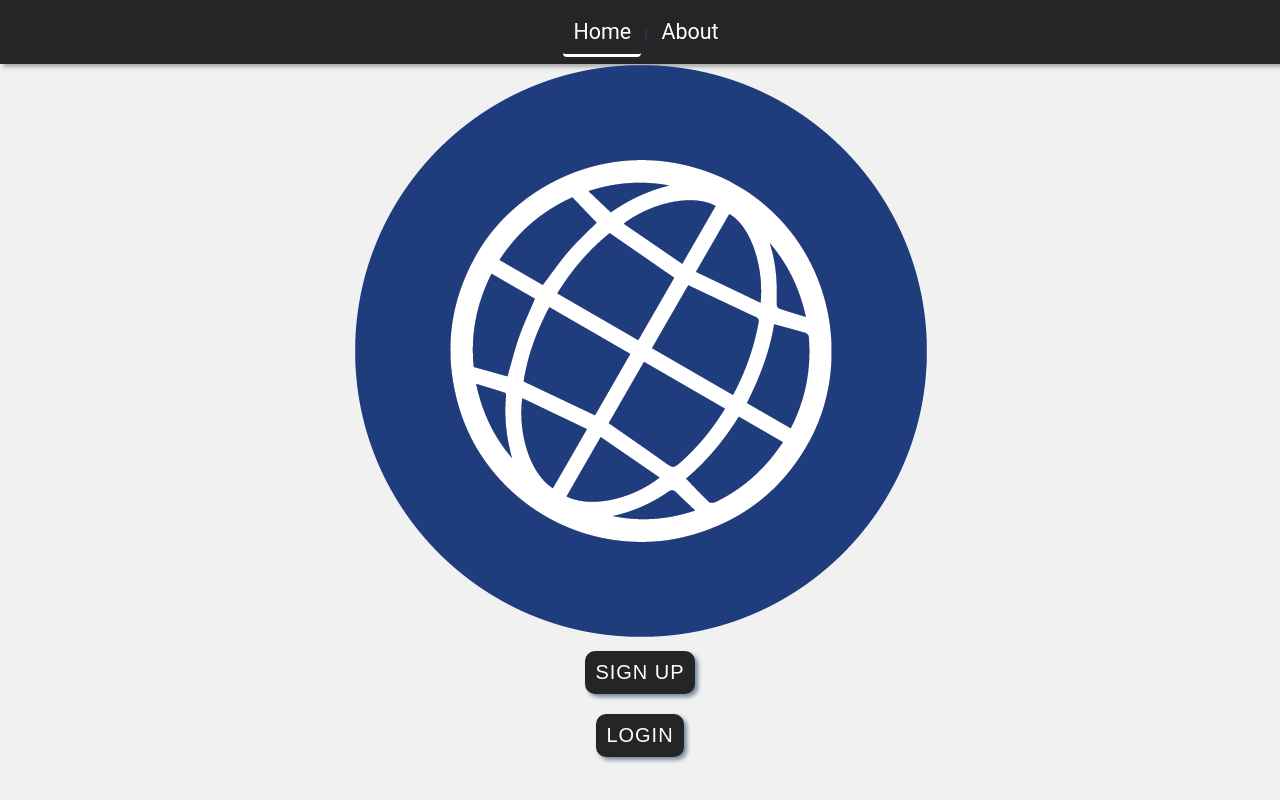
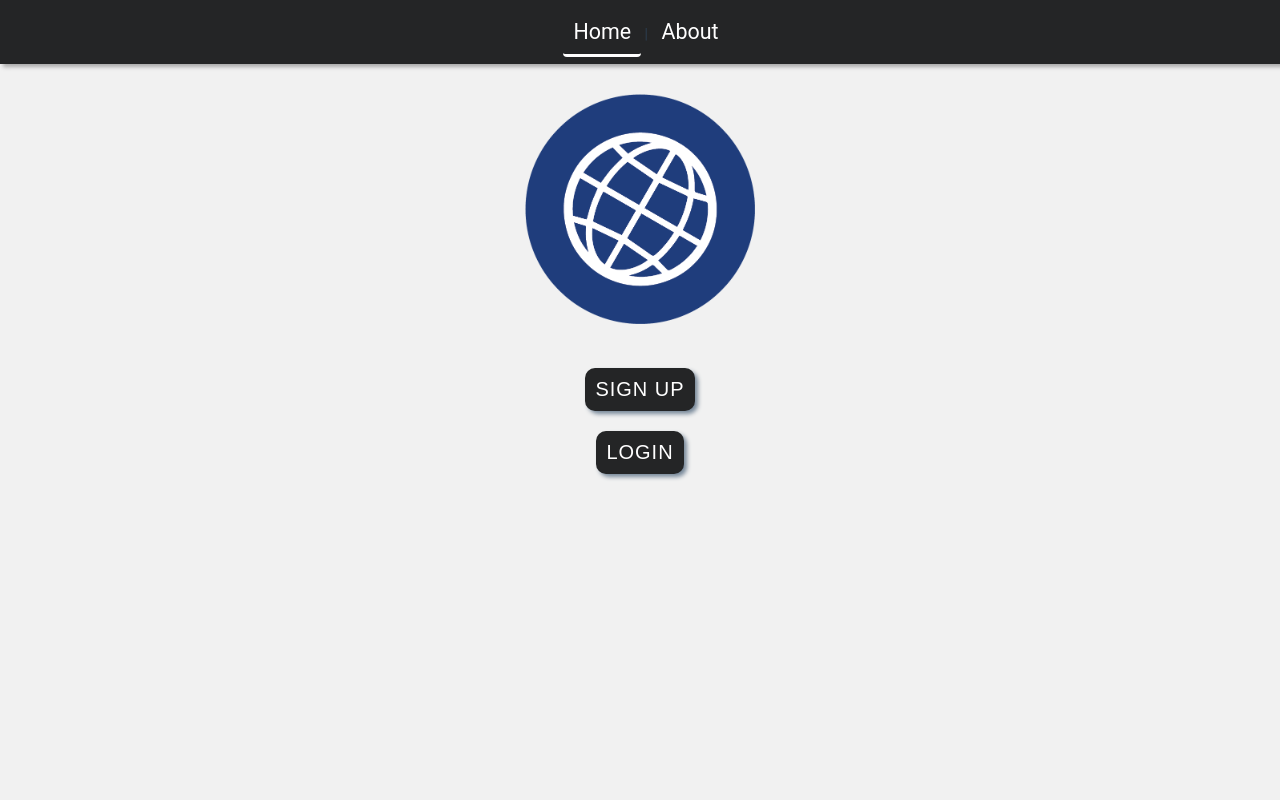
Before and after one commit to AlexKanakis5/Web, a Vue app in the folder Vue/VueTest/router-test/: page / in a window 1280 px wide. Shown: the top 800 px of the page. Built offline with nearby package versions, Linux system fonts and the light colour scheme.

Commit message:
Fixed logo

```diff
--- a/Vue/VueTest/router-test/src/views/Home.vue
+++ b/Vue/VueTest/router-test/src/views/Home.vue
@@ -74,6 +74,12 @@ button
 
 
 }
+img
+{
+  padding: 30px;
+  height: 230px;
+  width: 230px;
+}
 
 
 </style>
```
